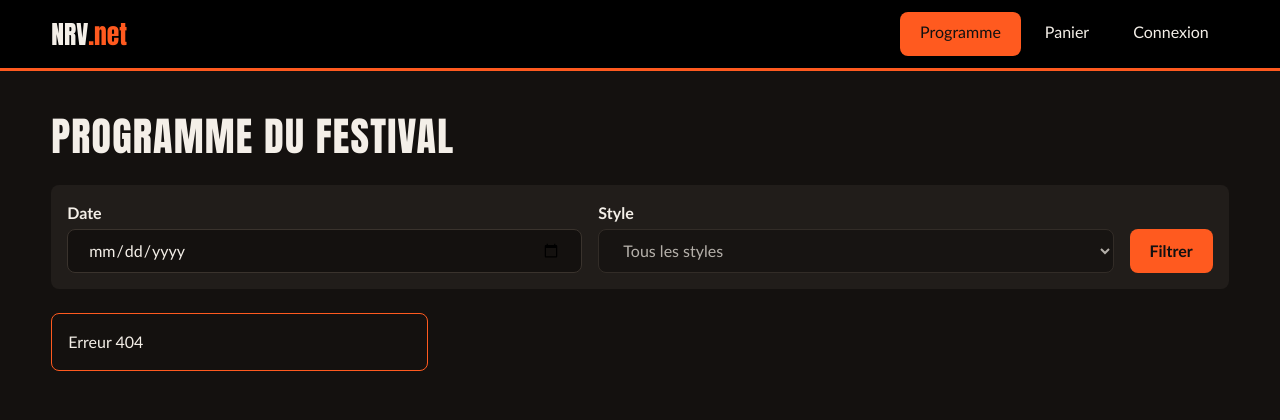
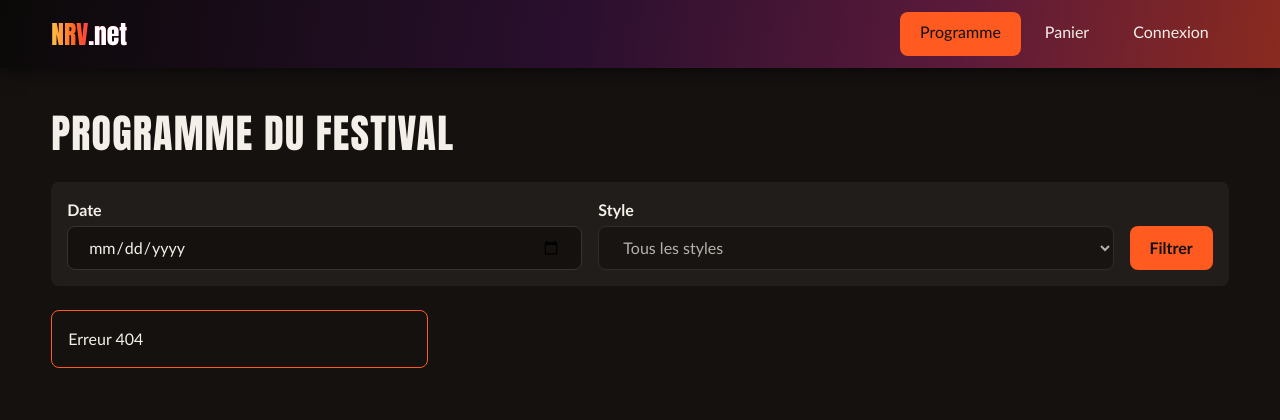
Before and after one commit to ndeye-khady-gueye/Atelier-Projet-de-d-veloppement-web-1, a PHP site: page /index.html in a window 1280 px wide. Shown: the top 420 px of the page. Run offline with PHP 8.4, Linux system fonts and the light colour scheme.

Commit message:
styles ajoutés, degradés logo et nav, quelques corrections

```diff
--- a/front/css/main.css
+++ b/front/css/main.css
@@ -55,8 +55,8 @@
 }
 
 .entete {
-  background: #000;
-  border-bottom: 0.2em solid #ff5a1f;
+  background: linear-gradient(100deg, #0b0908 0%, #2a0f2e 45%, #5c1a3a 75%, #8a2a1f 100%);
+  box-shadow: 0 0.25em 1em rgba(0, 0, 0, 0.5);
 }
 .entete__barre {
   display: flex;
@@ -70,9 +70,14 @@
 .entete__logo {
   font: 1.6rem Impact, sans-serif;
   text-decoration: none;
+  color: transparent;
+  background: linear-gradient(90deg, #ffc247 0%, #ff5a1f 35%, #ff2d75 62%);
+  -webkit-background-clip: text;
+  background-clip: text;
 }
 .entete__logo span {
-  color: #ff5a1f;
+  -webkit-text-fill-color: #fff;
+  color: #fff;
 }
 
 .menu {
@@ -98,6 +103,7 @@
 @media (hover: hover) {
   .menu a:hover {
     background: #3a332d;
+    color: #fff;
   }
 }
 
--- a/front/scss/_layout.scss
+++ b/front/scss/_layout.scss
@@ -1,14 +1,22 @@
 @use 'variables' as *;
 @use 'mixins' as *;
 
-.entete { background: #000; border-bottom: .2em solid $accent;
+// Dégradés de l'en-tête (ambiance scène de concert)
+$degrade-entete: linear-gradient(100deg, #0b0908 0%, #2a0f2e 45%, #5c1a3a 75%, #8a2a1f 100%);
+$degrade-logo: linear-gradient(90deg, #ffc247 0%, #ff5a1f 35%, #ff2d75 62%);
+
+.entete { background: $degrade-entete; box-shadow: 0 .25em 1em rgba(0, 0, 0, .5);
   &__barre { @include flex(row, $espace, center); flex-wrap: wrap; justify-content: space-between; padding-block: .75em; }
-  &__logo { font: 1.6rem Impact, sans-serif; text-decoration: none; span { color: $accent; } }
+  // « NRV » en dégradé, « .net » en blanc uni
+  &__logo { font: 1.6rem Impact, sans-serif; text-decoration: none; color: transparent;
+    background: $degrade-logo; -webkit-background-clip: text; background-clip: text;
+    span { -webkit-text-fill-color: #fff; color: #fff; } }
 }
 .menu { @include flex(row, .25em); list-style: none; margin: 0; padding: 0;
   a { display: block; @include cible-tactile; text-decoration: none; border-radius: $rayon;
     &[aria-current="page"] { background: $accent; color: #111; }
-    @media (hover: hover) { &:hover { background: $bordure; } } }
+    // texte blanc au survol pour qu'il reste lisible sur le fond gris
+    @media (hover: hover) { &:hover { background: $bordure; color: #fff; } } }
 }
 main { padding-block: $espace 3rem; }
 .pied { padding-block: 1.5rem; text-align: center; color: $discret; border-top: 1px solid $bordure; }
```
